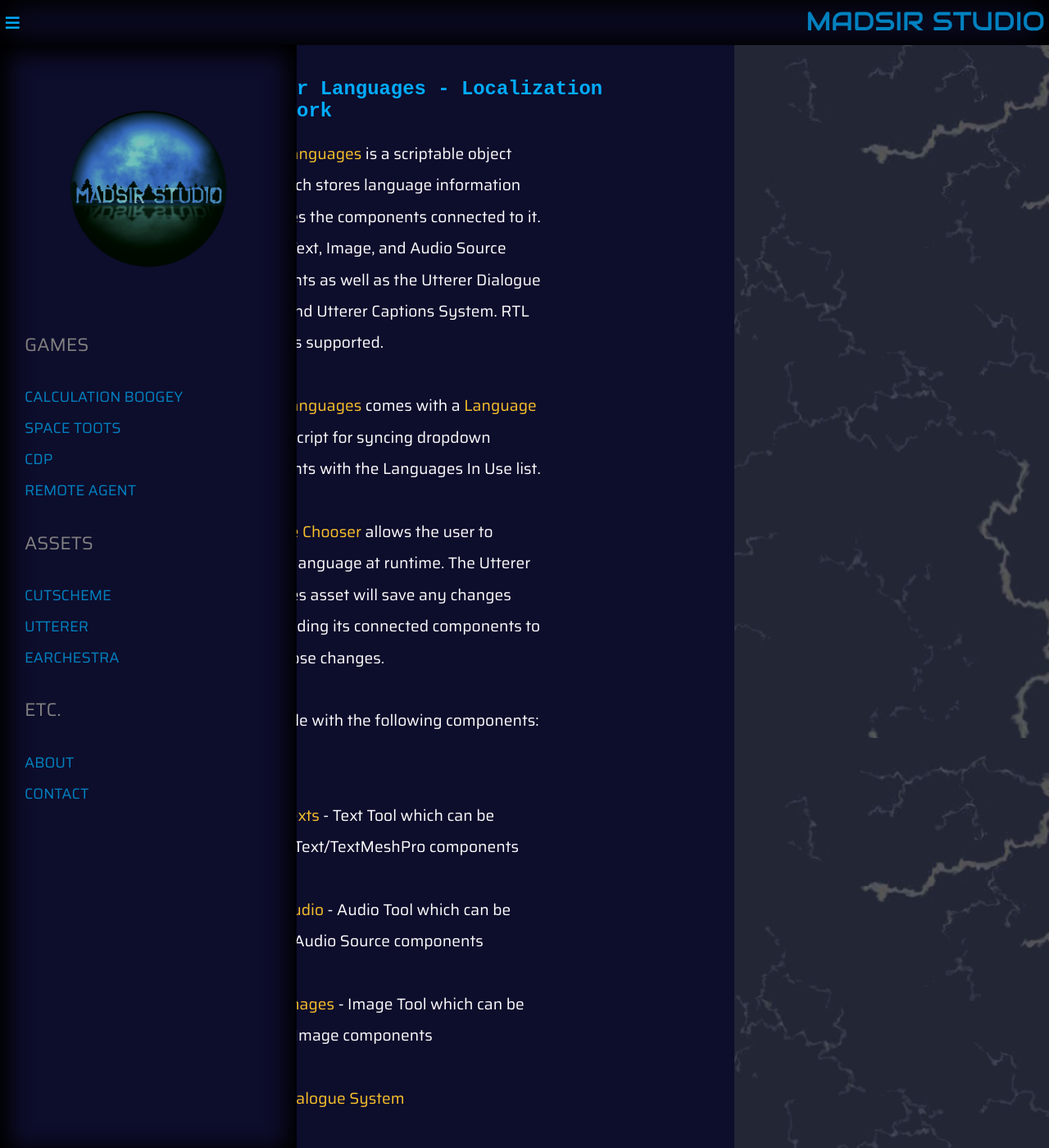
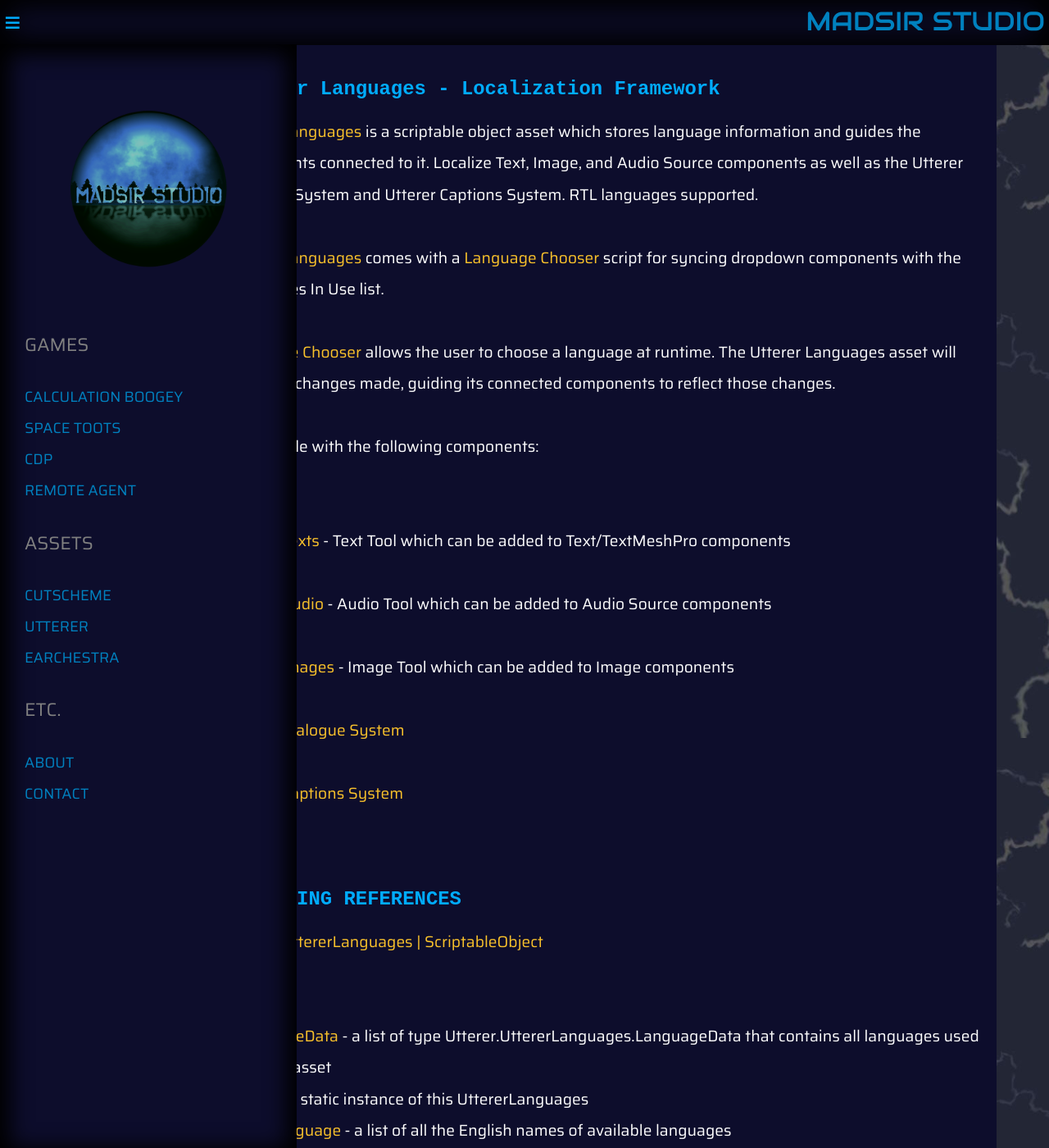
Before and after one commit to Madsir/madsirstudio.github.io, a Jekyll site: the page built from utterer/docs/index.html, in a window 1280 px wide and 1400 px high. Shown: the whole window at 82% size. Built offline with Jekyll 4.4.1, drawn with Linux system fonts in a browser that asks for light colours.

Commit message:
Update index.html

```diff
--- a/utterer/docs/index.html
+++ b/utterer/docs/index.html
@@ -54,7 +54,7 @@
 }
 
 #documentation {
-    width:50%;
+    width:75%;
     padding: 20px;
     background-color: #0D0D2C;
 }
@@ -63,7 +63,6 @@
     margin-bottom: 25px;
     border-bottom: 2px solid #00acff;
     padding-bottom: 20px;
-	margin-right:20%;
 }
 
 #documentation h2 {
@@ -77,7 +76,6 @@
     line-height: 200%;
 	font-size: 1.5em;
     color: white;
-	margin-right:20%;
 }
 
 /* Responsive Design */
```
